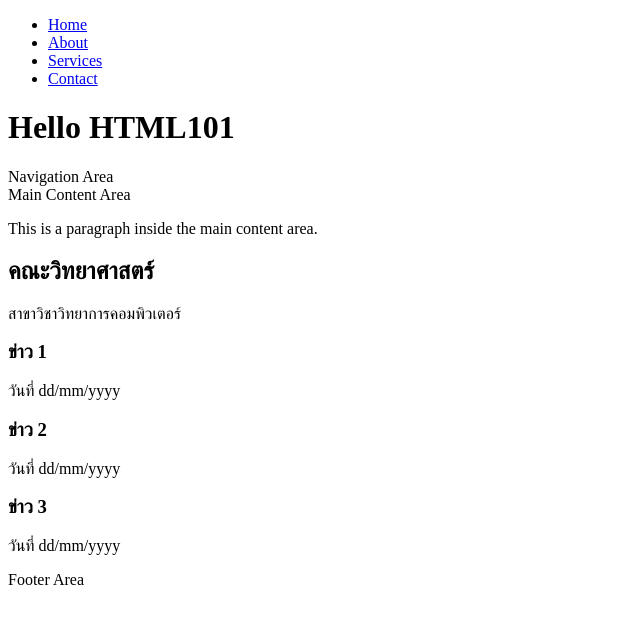
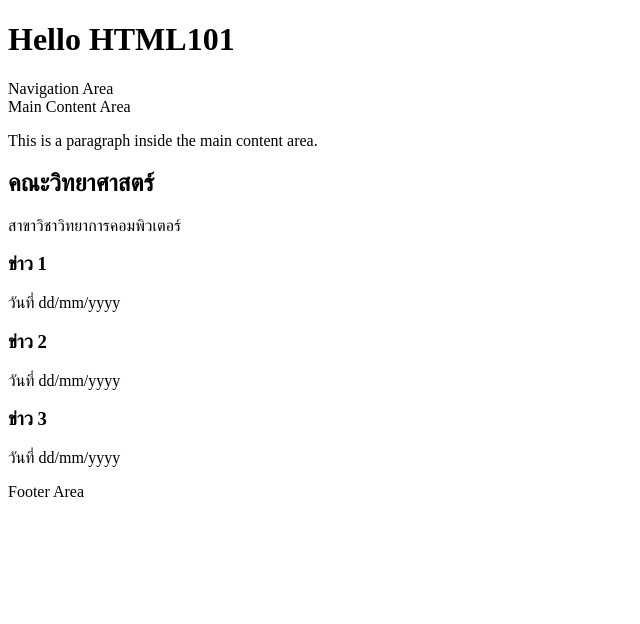
Before and after one commit to Kuro-30677/html_321, a plain HTML site: page index.html in a window 1280 px wide. Shown: the whole page, without its empty margins (0-640 px from the left). Drawn offline with Linux system fonts and the light colour scheme.

Commit message:
Please enter the commit message for your changes. Lines starting with '#' will be ignored, and an empty message aborts the commit.
 HEAD detached from 18cba80

 Changes to be committed:
	modified:   index.html

 Changes not staged for commit:
	modified:   index.html

 Untracked files:
	image/

```diff
--- a/index.html
+++ b/index.html
@@ -7,15 +7,7 @@
     initial-scale=1.0">
     <title>Hello HTML101</title>
 </head>
-<nav>
-    <ul>
-        <li><a href="/">Home</a></li>
-        <li><a href="/about.html">About</a></li>
-        <li><a href="https://google.com">Services</a></li>
-        <li><a href="/contact.html">Contact</a></li>
-        </li>
-    </ul>
-</nav>
+
 <body>
     <div>
         <header>
```
